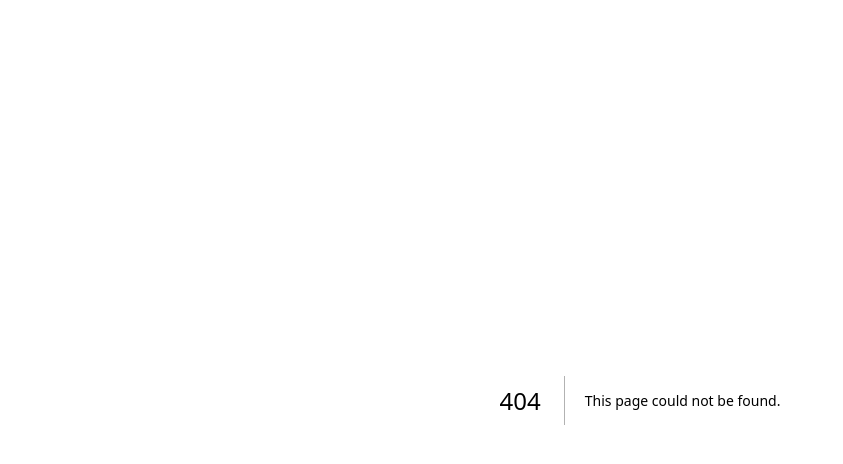
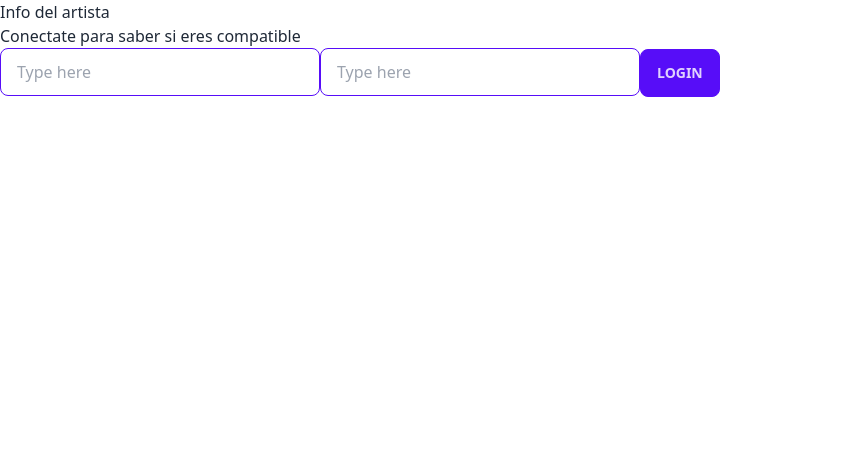
Before and after one commit to GerGodfrey/TheLineFAN, a Next.js app: page /artista in a window 1280 px wide. Before the commit this address had no page. Shown: the top 464 px of the page, without its empty margins (0-843 px from the left). Built offline with nearby package versions, Linux system fonts and the light colour scheme.

Commit message:
new page artista

```diff
--- /dev/null
+++ b/pages/artista.tsx
@@ -0,0 +1,42 @@
+import React, {useRef} from 'react';
+
+export default function Compra(){
+    const CLIENT_ID="1ee64a060989476a823be1c469a1f507"
+    const secret_ID = "7369b2e324394dca9d1d205b3ba849cb"
+    const SPOTIFY_AUTH_ENDPOINT="https://accounts.spotify.com/authorize"
+    const REDIRECT_URL="http://localhost:3000/compra"
+
+    const [clientID, setclientID] = React.useState<string>("")
+    const [clientSecret, setclientSecret] = React.useState<string>("")
+
+    const handleLogin = () => {
+      let inputElement = document.getElementById("clientID");
+      setclientID(inputElement.value)
+      inputElement = document.getElementById("passID");
+      setclientSecret(inputElement.value)
+
+      let url = SPOTIFY_AUTH_ENDPOINT
+      url += "?client_id=" + CLIENT_ID
+      url += "&response_type=code"
+      url += "&redirect_uri=" + REDIRECT_URL
+      url += "&show_dialog=true"
+      url += "&scope=user-read-currently-playing user-read-playback-state"
+
+      window.location.href = url
+    }
+
+    return(
+        <div>
+            <h1>Info del artista</h1>
+
+            <h2>Conectate para saber si eres compatible </h2>
+
+            <div>
+                <input id="clientID" type="text" placeholder="Type here" className="input input-bordered input-primary w-full max-w-xs" />
+                <input id="passID" type="text" placeholder="Type here" className="input input-bordered input-primary w-full max-w-xs" />
+                <button className='btn btn-primary' onClick={handleLogin}>Login</button>
+            </div>
+        </div>
+
+    )
+}
```
